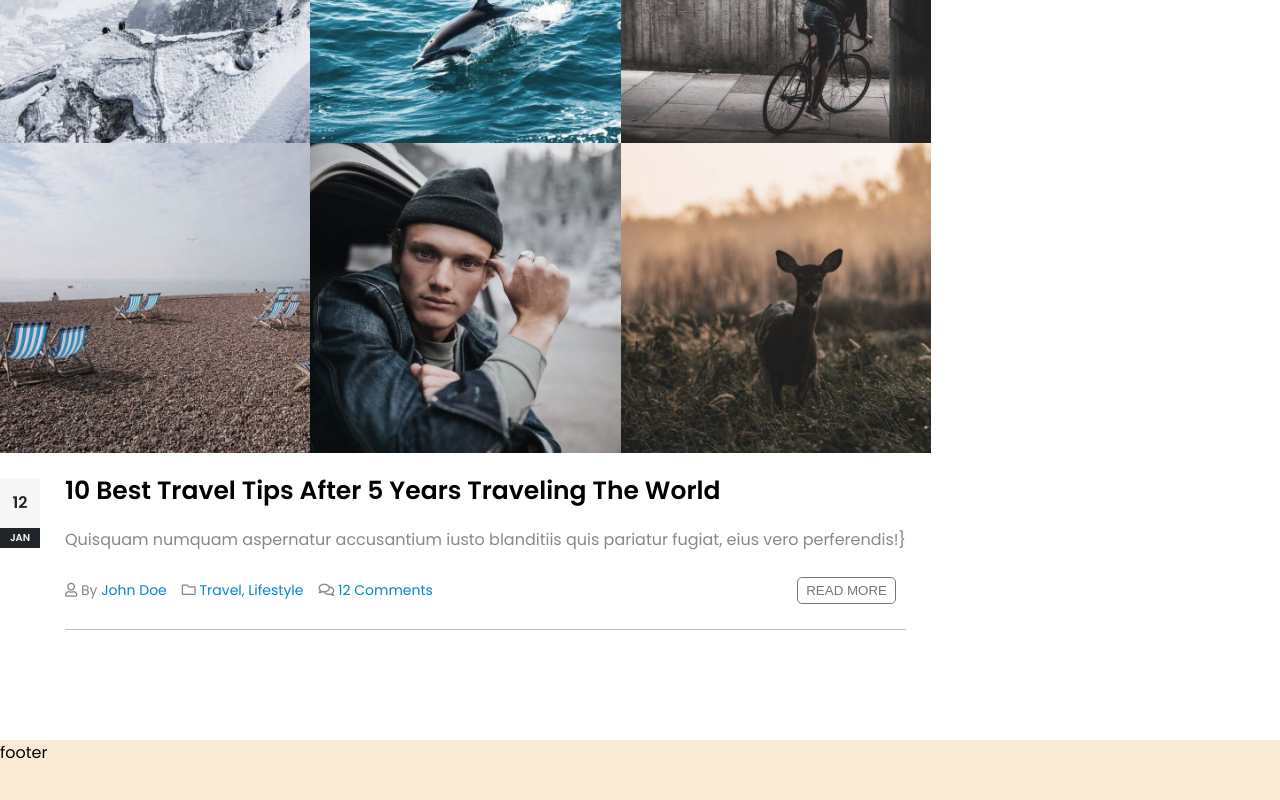
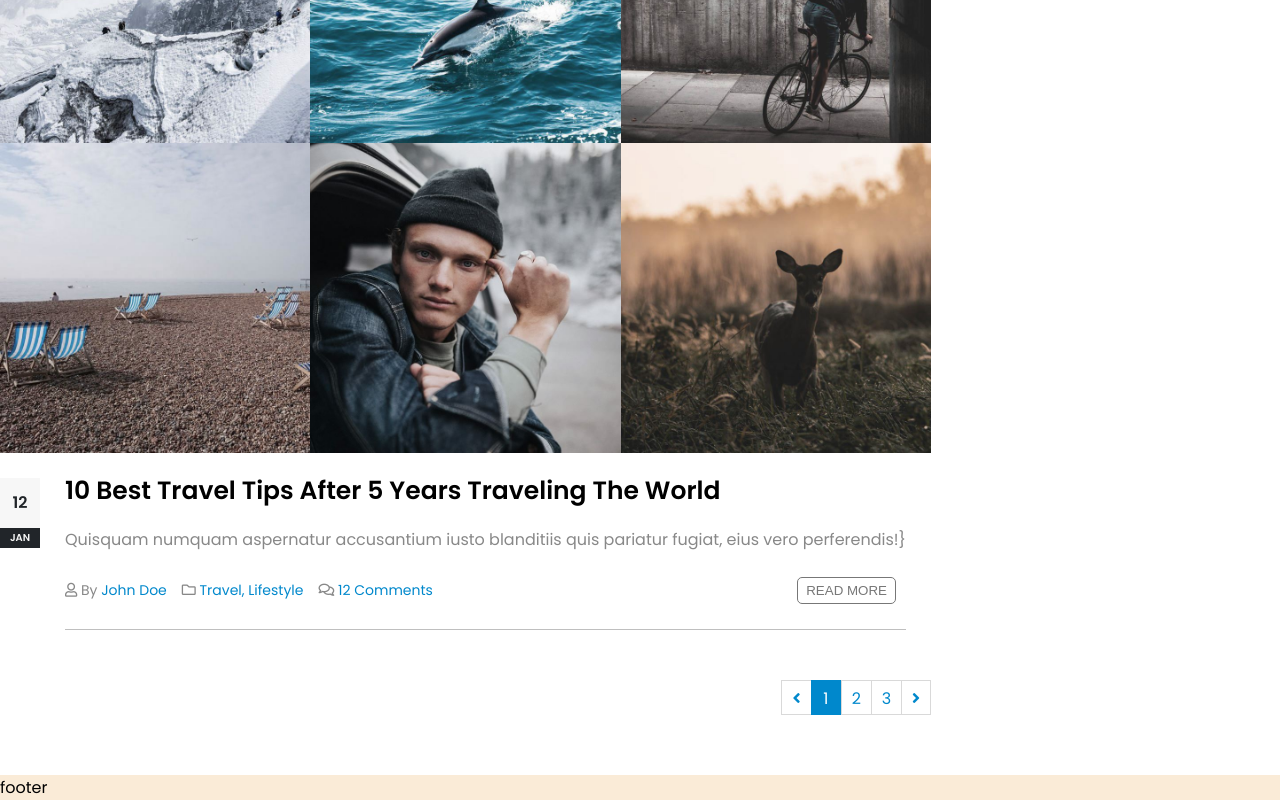
Before and after one commit to mauro-20/proj-html-vuejs, a Vue app: page / in a window 1280 px wide. Shown: the part 4380-5180 px from the top of the page. Before the commit the page ends 5145 px from the top, so only its background shows below. Built offline with nearby package versions, Linux system fonts and the light colour scheme.

Commit message:
add nav pages buttons

```diff
--- a/src/components/main/PostsPreview.vue
+++ b/src/components/main/PostsPreview.vue
@@ -5,6 +5,13 @@
         <PostPreview :post="post"/>
       </li>
     </ul>
+    <nav class="nav-pages">
+      <div class="btn-nav"><i class="fas fa-angle-left"></i></div>
+      <div class="btn-nav active">1</div>
+      <div class="btn-nav">2</div>
+      <div class="btn-nav">3</div>
+      <div class="btn-nav"><i class="fas fa-angle-right"></i></div>
+    </nav>
   </section>
 </template>
 
@@ -28,6 +35,32 @@
 
   .posts-preview{
     width: 80%;
+
+    .nav-pages{
+      display: flex;
+      justify-content: flex-end;
+
+      .btn-nav{
+        height: 35px;
+        width: 30px;
+        border: 1px solid $bd-light-500;
+        border-right: none;
+        text-align: center;
+        line-height: 35px;
+        // font-size: 20px;
+        color: $text-primary;
+        cursor: pointer;
+
+        &:last-child{
+          border-right: 1px solid $bd-light-500;
+        }
+        &.active{
+          color: $text-light-100;
+          background-color: $bg-primary;
+          border: 1px solid $bg-primary;
+        }
+      }
+    }
   }
 
 
```
